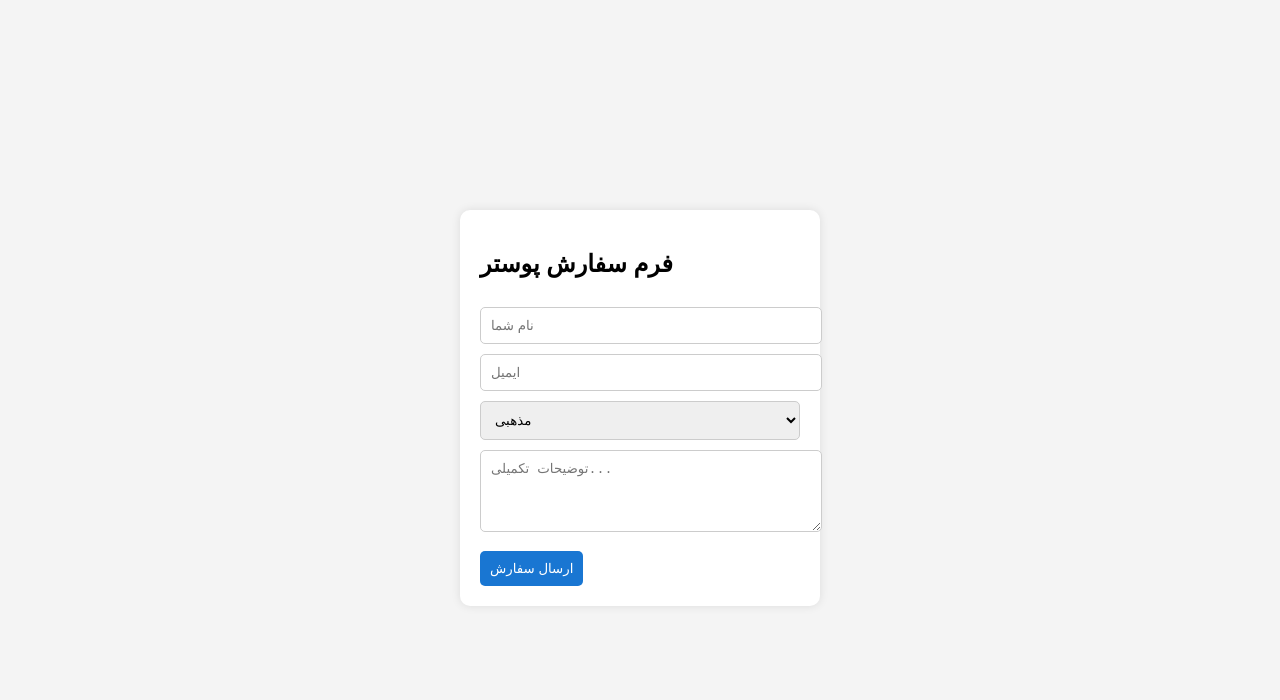
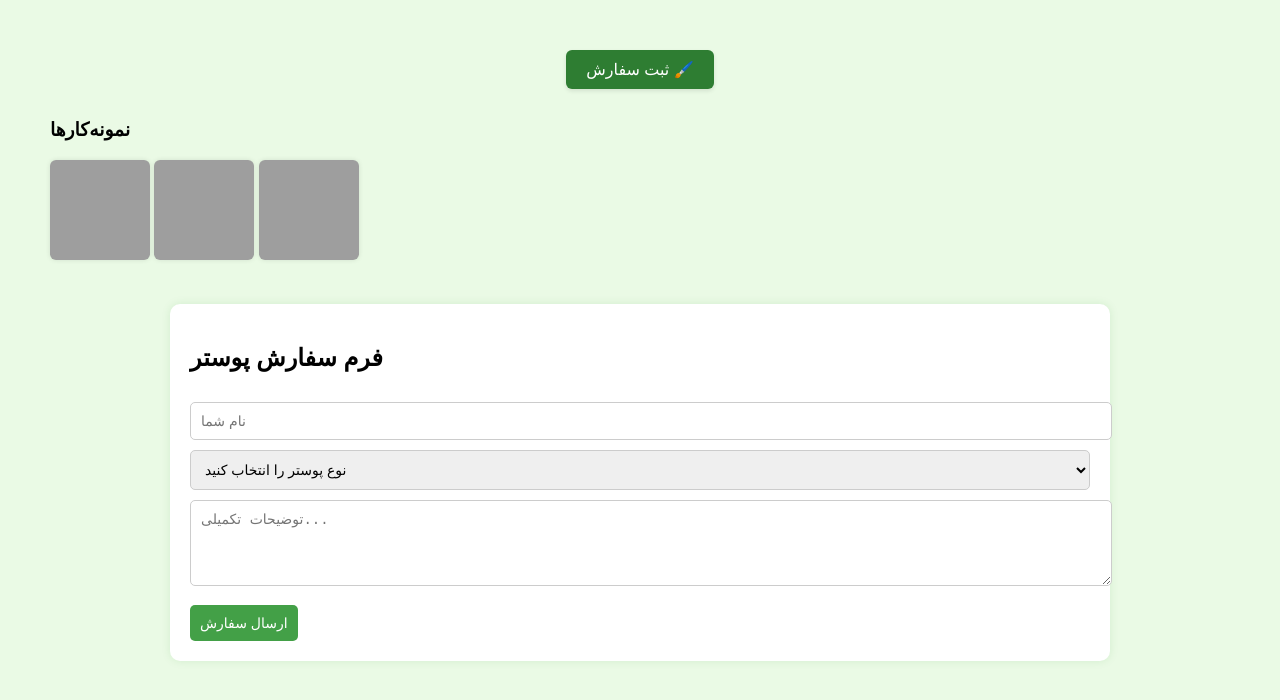
Before and after one commit to 09139530179msmt/poster_form, a plain HTML site: page index.html in a window 1280 px wide. Drawn offline with Linux system fonts and the light colour scheme; grey boxes are pictures that could not be loaded.

Commit message:
Add files via upload

```diff
--- a/index.html
+++ b/index.html
@@ -4,22 +4,181 @@
   <meta charset="UTF-8">
   <title>سفارش پوستر</title>
   <style>
-    body { font-family: sans-serif; background-color: #f4f4f4; display: flex; justify-content: center; align-items: center; height: 100vh; }
-    form { background-color: #fff; padding: 20px; border-radius: 10px; box-shadow: 0 0 10px rgba(0,0,0,0.1); width: 320px; }
-    input, select, textarea { width: 100%; margin-top: 10px; padding: 10px; border-radius: 5px; border: 1px solid #ccc; }
-    button { margin-top: 15px; background-color: #1976d2; color: white; padding: 10px; border: none; border-radius: 5px; cursor: pointer; }
-    button:hover { background-color: #125ca2; }
-  </style>
+/*body {
+    font-family: sans-serif;
+    background-color: #e7f5e9;
+    display: flex;
+    flex-direction: column;
+    align-items: center;
+    padding: 50px;
+  }
+
+ form {
+  background: white;
+  padding: 20px;
+  border-radius: 10px;
+  max-width: 900px;
+  width: 100%;
+  box-shadow: 0 0 10px rgba(0,128,0,0.1);
+  margin: 40px auto;
+}
+
+  input, select, textarea {
+    width: 100%;
+    margin-top: 10px;
+    padding: 10px;
+    border-radius: 5px;
+    border: 1px solid #ccc;
+  }
+
+  button {
+    background-color: #4caf50;
+    color: white;
+    padding: 10px;
+    border: none;
+    margin-top: 15px;
+    border-radius: 5px;
+    cursor: pointer;
+  }
+
+  button:hover {
+    background-color: #388e3c;
+  }
+
+  .gallery {
+    margin-top: 40px;
+    display: flex;
+    gap: 15px;
+    justify-content: center;
+  }
+
+  .gallery img {
+    width: 100px;
+    border-radius: 6px;
+    box-shadow: 0 0 5px rgba(0,0,0,0.1);
+  }*/
+body {
+  font-family: 'Vazirmatn', sans-serif;
+  background-color: #eafae5;
+  padding: 50px;
+  margin: 0;
+}
+
+
+header h1 {
+  color: #2e7d32;
+  font-size: 32px;
+}
+
+
+header p {
+  color: #555;
+  font-size: 16px;
+}
+
+form {
+  background: white;
+  padding: 20px;
+  border-radius: 10px;
+  width: 100%;
+  max-width: 900px;
+  box-shadow: 0 0 10px rgba(0,128,0,0.1);
+  margin: 40px auto;
+   display: block;
+}
+
+input, select, textarea {
+  width: 100%;
+  margin-top: 10px;
+  padding: 10px;
+  border-radius: 5px;
+  border: 1px solid #ccc;
+  font-size: 14px;
+}
+
+button {
+  background-color: #43a047;
+  color: white;
+  padding: 10px;
+  border: none;
+  margin-top: 15px;
+  border-radius: 5px;
+  cursor: pointer;
+  font-size: 14px;
+}
+
+button:hover {
+  background-color: #2e7d32;
+}
+
+.gallery img {
+  width: 100px;
+  height: 100px;
+  object-fit: cover;
+  border-radius: 6px;
+  box-shadow: 0 0 5px rgba(0,0,0,0.1);
+
+}
+
+.card {
+  background: #fff;
+  border: 1px solid #cfcfcf;
+  border-radius: 10px;
+  width: 130px;
+  text-align: center;
+  padding: 10px;
+  box-shadow: 0 3px 6px rgba(0,0,0,0.1);
+}
+
+.card img {
+  width: 100%;
+  border-radius: 6px;
+}
+
+.card p {
+  font-size: 14px;
+  margin-top: 8px;
+  color: #2e7d32;
+}
+
+
+</style>
 </head>
 <body>
+<nav style="text-align: center; margin-bottom: 30px;">
+  <a href="#posterForm" style="
+    text-decoration: none;
+    background-color: #2e7d32;
+    color: white;
+    padding: 10px 20px;
+    border-radius: 6px;
+    font-size: 16px;
+    display: inline-block;
+    box-shadow: 0 2px 4px rgba(0,0,0,0.1);
+  ">
+    ثبت سفارش 🖌️
+  </a>
+</nav>
+
+<h3>نمونه‌کارها</h3>
+
+<div class="gallery">
+  <img src="https://i.postimg.cc/Z5kSVFHZ/image.jpg" alt="نمونه ۱">
+  <img src="https://i.postimg.cc/BngJbP50/111.jpg" alt="نمونه ۲">
+  <img src="https://i.postimg.cc/MHkCdz05/moon-copy.jpg" alt="نمونه ۳">
+</div>
+
+
   <form id="posterForm">
     <h2>فرم سفارش پوستر</h2>
     <input type="text" placeholder="نام شما" required>
-    <input type="email" placeholder="ایمیل" required>
-    <select>
-      <option value="مذهبی">مذهبی</option>
-      <option value="تبلیغاتی">تبلیغاتی</option>
-    </select>
+   <select id="type" name="type" required>
+  <option value="">نوع پوستر را انتخاب کنید</option>
+  <option value="مذهبی">مذهبی</option>
+  <option value="تبلیغاتی">تبلیغاتی</option>
+</select>
+
+
     <textarea placeholder="توضیحات تکمیلی..." rows="4"></textarea>
     <button type="submit">ارسال سفارش</button>
   </form>
```
